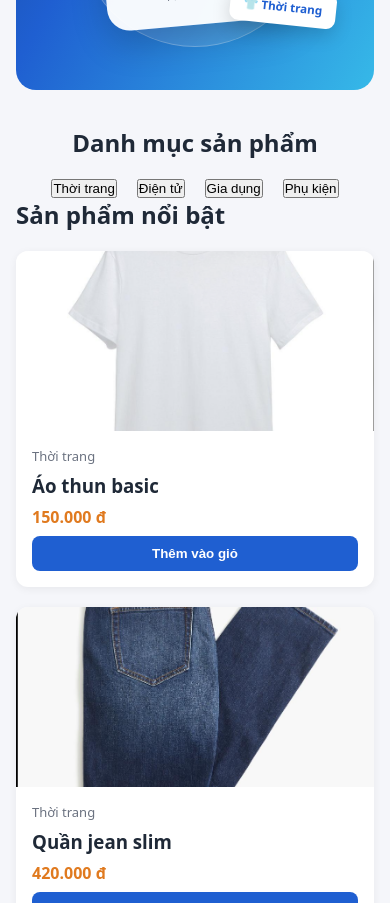
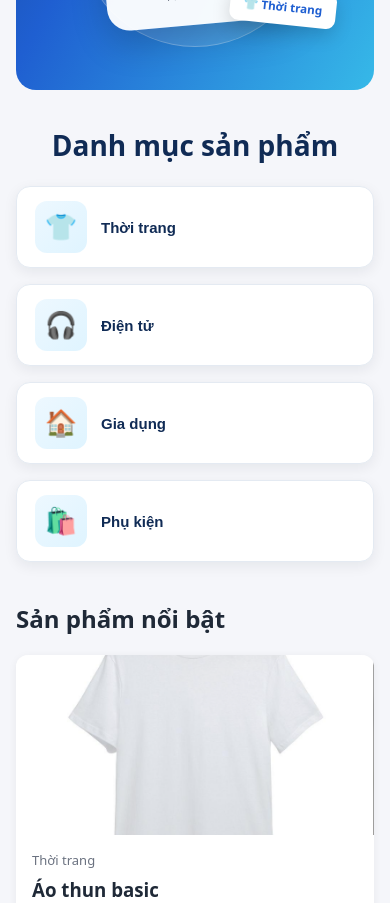
Before and after one commit to MrT-0428/shop-mini-client, a React (Vite) app: page / in a window 390 px wide. Shown: the part 820-1723 px from the top of the page. Built offline with nearby package versions, Linux system fonts and the light colour scheme.

Commit message:
Cap nhat lai giao dien

```diff
--- a/src/App.css
+++ b/src/App.css
@@ -457,6 +457,32 @@ main {
     gap: 28px;
     padding-top: 30px;
   }
+
+  .category-heading {
+    font-size: 24px;
+  }
+
+  .category-list {
+    display: grid;
+    grid-template-columns: repeat(2, minmax(0, 1fr));
+  }
+
+  .category-card {
+    min-width: 0;
+    width: 100%;
+    height: 76px;
+    padding: 12px;
+  }
+
+  .category-icon {
+    width: 46px;
+    height: 46px;
+  }
+
+  .category-name {
+    margin-left: 10px;
+    font-size: 14px;
+  }
 }
 
 
@@ -466,22 +492,94 @@ main {
   flex-direction: column;
   align-items: center;
   text-align: center;
+  margin: 12px auto 40px;
 }
 
 .category-heading {
   text-align: center;
-  margin-bottom: 20px;
+  margin-bottom: 22px;
+  color: #102b55;
+  font-size: 28px;
 }
 
 .category-list {
   display: flex;
   justify-content: center;
   flex-wrap: wrap;
-  gap: 20px;
+  gap: 16px;
   width: 100%;
 }
+
 .category-card {
-  width: 220px;
+  position: relative;
+  display: flex;
+  align-items: center;
+  min-width: 220px;
+  height: 82px;
+  padding: 14px 18px;
+  border: 1px solid #e4eaf2;
+  border-radius: 14px;
+  background: #fff;
+  color: #1f2937;
+  box-shadow: 0 4px 14px rgba(15, 27, 45, 0.07);
+  cursor: pointer;
+  transition: 0.25s ease;
+  overflow: hidden;
+}
+
+.category-card::before {
+  content: "";
+  position: absolute;
+  left: 0;
+  top: 0;
+  width: 4px;
+  height: 100%;
+  background: #5cc8f0;
+  opacity: 0;
+  transition: opacity 0.25s;
+}
+
+.category-card:hover {
+  border-color: #b9dff1;
+  transform: translateY(-4px);
+  box-shadow: 0 10px 24px rgba(31, 95, 209, 0.14);
+}
+
+.category-card:hover::before {
+  opacity: 1;
+}
+
+.category-icon {
+  display: grid;
+  place-items: center;
+  width: 52px;
+  height: 52px;
+  flex-shrink: 0;
+  border-radius: 12px;
+  background: linear-gradient(135deg, #edf8ff 0%, #dff4ff 100%);
+  font-size: 26px;
+}
+
+.category-name {
+  margin-left: 14px;
+  color: #102b55;
+  font-size: 15px;
+  font-weight: 700;
+  text-align: left;
+}
+
+.category-arrow {
+  margin-left: auto;
+  color: #1f5fd1;
+  font-size: 18px;
+  opacity: 0;
+  transform: translateX(-6px);
+  transition: 0.25s;
+}
+
+.category-card:hover .category-arrow {
+  opacity: 1;
+  transform: translateX(0);
 }
 /* ---------- Trạng thái tồn kho ---------- */
 .stock-out {
--- a/src/components/CategoryList.tsx
+++ b/src/components/CategoryList.tsx
@@ -4,16 +4,27 @@ type Props = {
 };
 
 export default function CategoryList({ categories }: Props) {
+  const categoryIcons: Record<string, string> = {
+    "Thời trang": "👕",
+    "Điện tử": "🎧",
+    "Gia dụng": "🏠",
+    "Phụ kiện": "🛍️",
+  };
+
   return (
     <section className="container category-section">
-      <h2 className="section-title">
+      <h2 className="category-heading">
         Danh mục sản phẩm
       </h2>
 
       <div className="category-list">
         {categories.map((category) => (
-          <button className="category-item" key={category}>
-            {category}
+          <button className="category-card" key={category}>
+            <span className="category-icon">
+              {categoryIcons[category] ?? "🛒"}
+            </span>
+            <span className="category-name">{category}</span>
+            <span className="category-arrow">→</span>
           </button>
         ))}
       </div>
```
